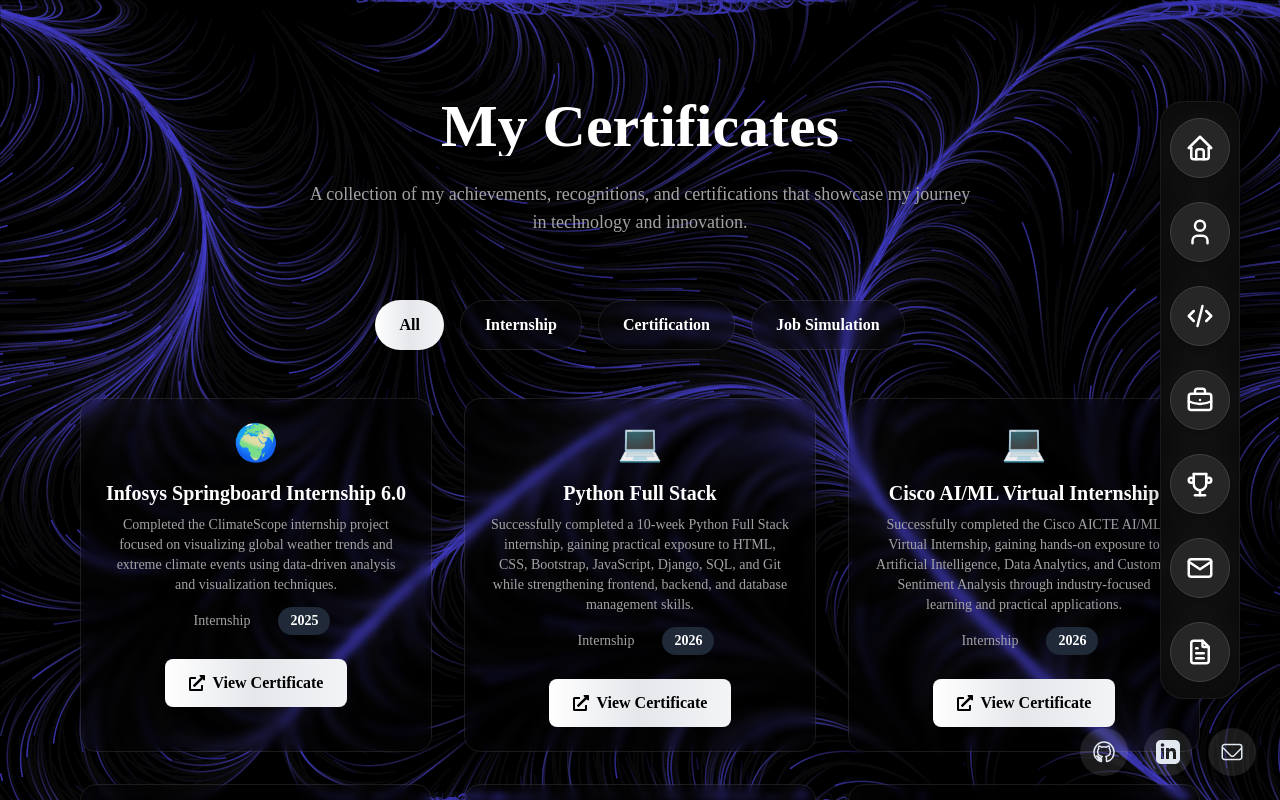
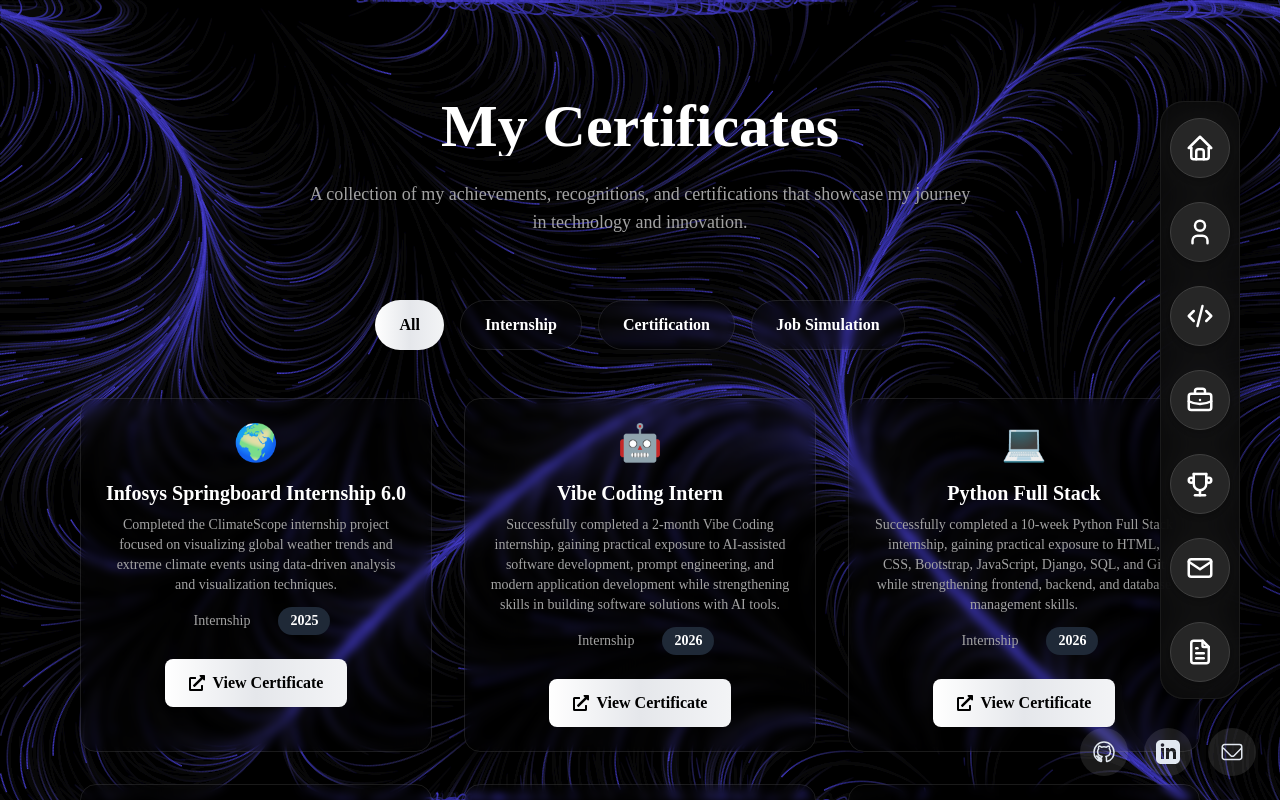
Before and after one commit to Dileep0610/My_Portfolio, a Next.js app: page /certificates in a window 1280 px wide. Shown: the top 800 px of the page. Built offline with nearby package versions, Linux system fonts and the light colour scheme.

Commit message:
Update certificates with Vibe Coding Intern

```diff
--- a/data/certificates.ts
+++ b/data/certificates.ts
@@ -7,7 +7,14 @@
     link: 'https://drive.google.com/file/d/1PNTRmKJfH1DHwQneGFdQXIC88QdEFWW_/view?usp=sharing',
     icon: '🌍',
   },
-
+  {
+    title: 'Vibe Coding Intern',
+    description: 'Successfully completed a 2-month Vibe Coding internship, gaining practical exposure to AI-assisted software development, prompt engineering, and modern application development while strengthening skills in building software solutions with AI tools.',
+    year: '2026',
+    category: 'Internship',
+    link: 'https://drive.google.com/file/d/1hpZPggZ6HRcLSZH5_C1mnkbRf99qxE5L/view?usp=drive_link',
+    icon: '🤖',
+  },
   {
     title: 'Python Full Stack',
     description: 'Successfully completed a 10-week Python Full Stack internship, gaining practical exposure to HTML, CSS, Bootstrap, JavaScript, Django, SQL, and Git while strengthening frontend, backend, and database management skills.',
```
